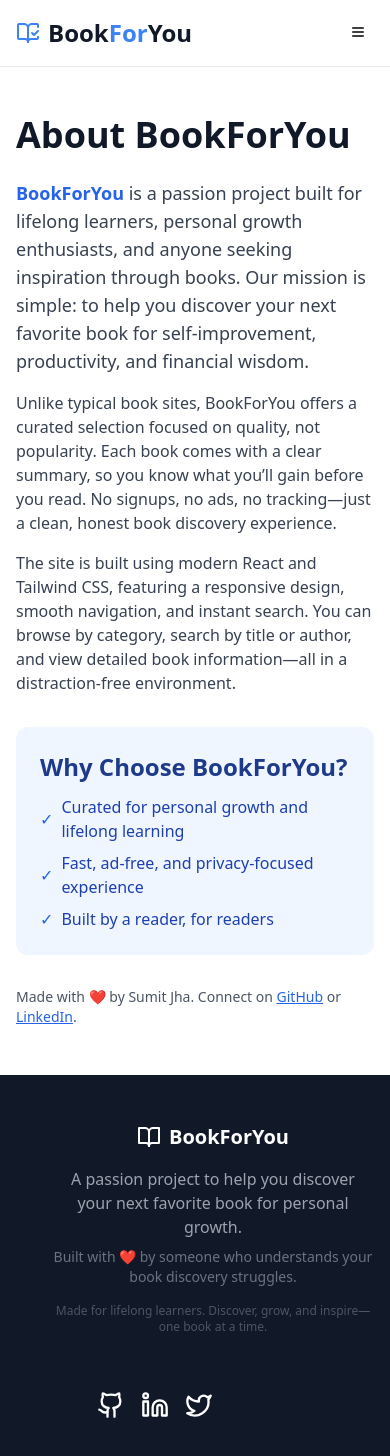
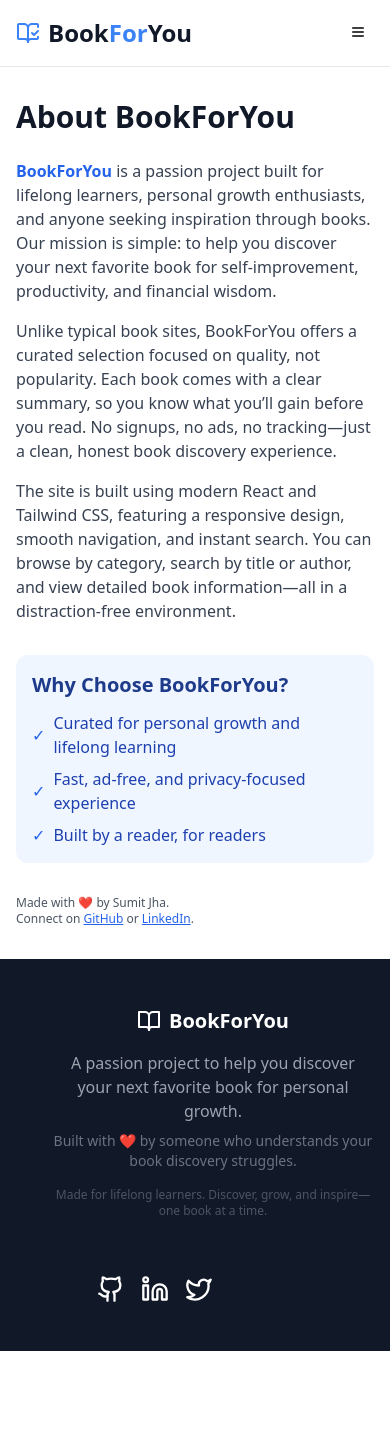
Before and after one commit to devlopersumit/BookPicker, a React (Vite) app: page /about in a window 390 px wide. Shown: the top 1456 px of the page. After the commit the page ends 1351 px from the top, so only its background shows below. Built offline with nearby package versions, Linux system fonts and the light colour scheme.

Commit message:
updated about page

```diff
--- a/src/Pages/About.jsx
+++ b/src/Pages/About.jsx
@@ -1,18 +1,34 @@
 function About() {
   return (
-    <div className="container mx-auto px-4 py-12 max-w-3xl md:text-center">
-      <h1 className="text-4xl font-bold text-gray-900 mb-6">About BookForYou</h1>
-      <p className="text-lg text-gray-700 mb-4">
-        <span className="font-semibold text-blue-600">BookForYou</span> is a passion project built for lifelong learners, personal growth enthusiasts, and anyone seeking inspiration through books. Our mission is simple: to help you discover your next favorite book for self-improvement, productivity, and financial wisdom.
-      </p>
-      <p className="text-gray-700 mb-4">
-        Unlike typical book sites, BookForYou offers a curated selection focused on quality, not popularity. Each book comes with a clear summary, so you know what you’ll gain before you read. No signups, no ads, no tracking—just a clean, honest book discovery experience.
-      </p>
-      <p className="text-gray-700 mb-4">
-        The site is built using modern React and Tailwind CSS, featuring a responsive design, smooth navigation, and instant search. You can browse by category, search by title or author, and view detailed book information—all in a distraction-free environment.
-      </p>
-      <div className="bg-blue-50 rounded-xl p-6 mt-8">
-        <h2 className="text-2xl font-semibold text-blue-900 mb-3">Why Choose BookForYou?</h2>
+    <div className="container mx-auto px-4 py-8 max-w-3xl">
+      <h1 className="text-3xl sm:text-4xl font-bold text-gray-900 mb-6 text-left sm:text-center">
+        About BookForYou
+      </h1>
+      <div className="space-y-4">
+        <p className="text-base sm:text-lg text-gray-700">
+          <span className="font-semibold text-blue-600">BookForYou</span> is a
+          passion project built for lifelong learners, personal growth
+          enthusiasts, and anyone seeking inspiration through books. Our mission
+          is simple: to help you discover your next favorite book for
+          self-improvement, productivity, and financial wisdom.
+        </p>
+        <p className="text-base sm:text-lg text-gray-700">
+          Unlike typical book sites, BookForYou offers a curated selection
+          focused on quality, not popularity. Each book comes with a clear
+          summary, so you know what you’ll gain before you read. No signups, no
+          ads, no tracking—just a clean, honest book discovery experience.
+        </p>
+        <p className="text-base sm:text-lg text-gray-700">
+          The site is built using modern React and Tailwind CSS, featuring a
+          responsive design, smooth navigation, and instant search. You can
+          browse by category, search by title or author, and view detailed book
+          information—all in a distraction-free environment.
+        </p>
+      </div>
+      <div className="bg-blue-50 rounded-xl p-4 sm:p-6 mt-8">
+        <h2 className="text-xl sm:text-2xl font-semibold text-blue-900 mb-3 text-left sm:text-center">
+          Why Choose BookForYou?
+        </h2>
         <ul className="space-y-2 text-blue-800">
           <li className="flex items-center space-x-2">
             <span className="text-blue-600">✓</span>
@@ -28,11 +44,30 @@ function About() {
           </li>
         </ul>
       </div>
-      <p className="text-gray-600 mt-8 text-sm">
-        Made with ❤️ by Sumit Jha. Connect on <a href="https://github.com/devlopersumit/BookPicker" target="_blank" rel="noopener noreferrer" className="text-blue-600 underline">GitHub</a> or <a href="https://www.linkedin.com/in/sumit-jha" target="_blank" rel="noopener noreferrer" className="text-blue-600 underline">LinkedIn</a>.
+      <p className="text-gray-600 mt-8 text-xs sm:text-sm text-left sm:text-center">
+        Made with ❤️ by Sumit Jha.
+        <br className="sm:hidden" /> Connect on{" "}
+        <a
+          href="https://github.com/devlopersumit/BookPicker"
+          target="_blank"
+          rel="noopener noreferrer"
+          className="text-blue-600 underline"
+        >
+          GitHub
+        </a>{" "}
+        or{" "}
+        <a
+          href="https://www.linkedin.com/in/sumit-jha"
+          target="_blank"
+          rel="noopener noreferrer"
+          className="text-blue-600 underline"
+        >
+          LinkedIn
+        </a>
+        .
       </p>
     </div>
   );
 }
 
-export default About
+export default About;
```
